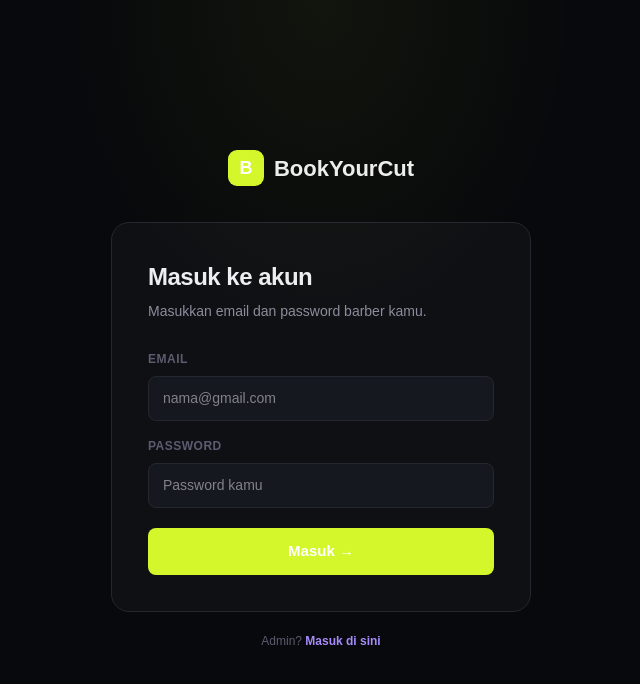
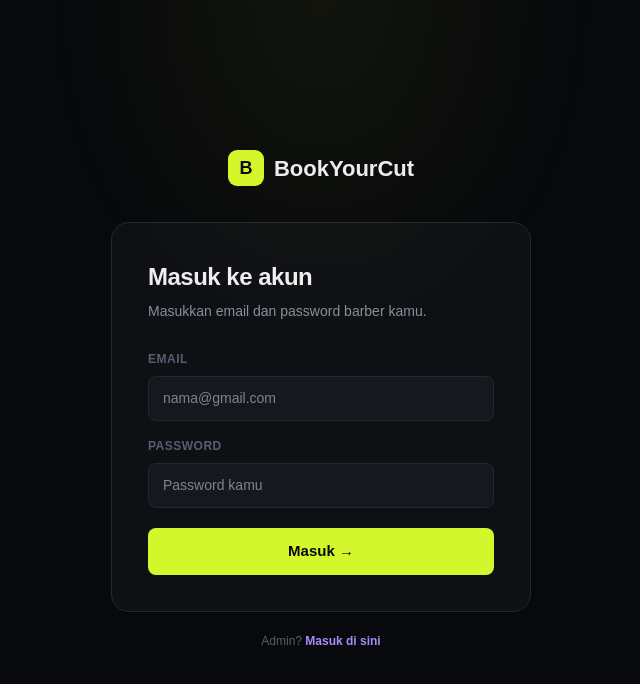
Before and after one commit to alfitof/bookyourcut, a Next.js app: page /login in a window 1280 px wide. Shown: the top 684 px of the page, without its empty margins (319-959 px from the left). Built offline with nearby package versions, Linux system fonts and the light colour scheme; no server answers.

Commit message:
change text color submit login

```diff
--- a/app/login/page.tsx
+++ b/app/login/page.tsx
@@ -112,7 +112,7 @@ function LoginForm() {
                 fontFamily: "Cabinet Grotesk, sans-serif",
                 fontWeight: 900,
                 fontSize: "18px",
-                color: "#fff",
+                color: isAdminLogin ? "#fff" : "#08090c",
                 transition: "background 0.3s",
               }}
             >
@@ -243,7 +243,11 @@ function LoginForm() {
                   : isAdminLogin
                     ? "var(--purple)"
                     : "var(--accent)",
-                color: loading ? "var(--text-muted)" : "#fff",
+                color: loading
+                  ? "var(--text-muted)"
+                  : isAdminLogin
+                    ? "#fff"
+                    : "#08090c",
                 fontSize: "15px",
                 fontWeight: 700,
                 cursor: loading ? "not-allowed" : "pointer",
```
